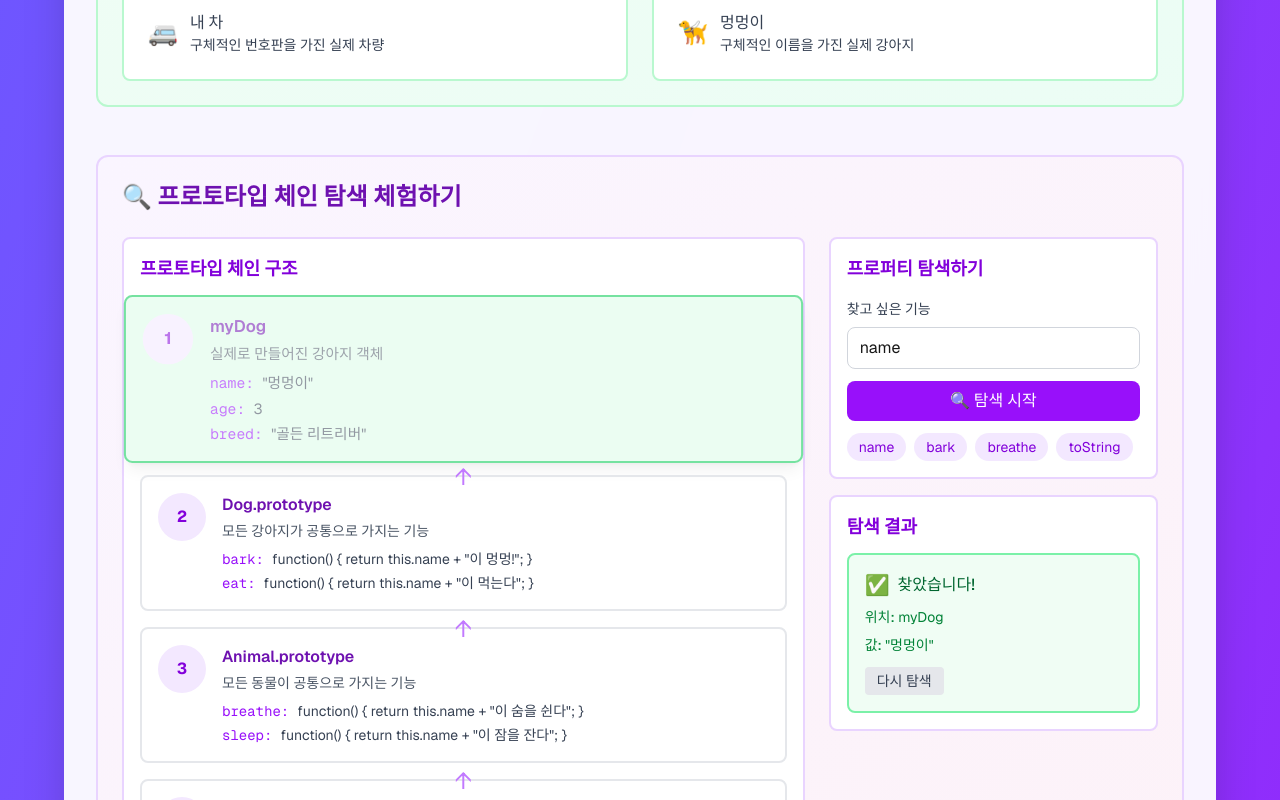
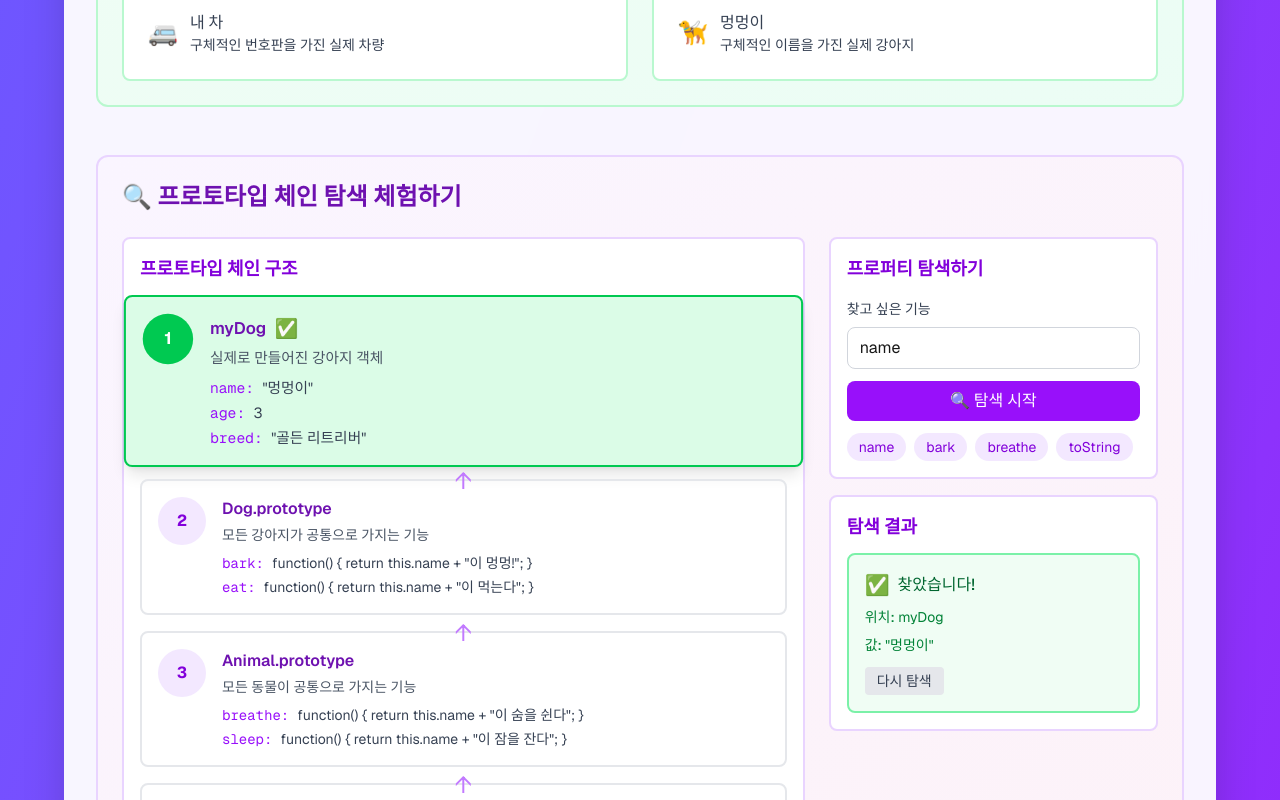
Before and after one commit to 1nnovator1105/javascript, a Next.js app: page /prototype in a window 1280 px wide. Both pictures are taken after a click on the button "🔍 탐색 시작". Shown: the part 1326-2126 px from the top of the page. Built offline with nearby package versions, Linux system fonts and the light colour scheme.

Commit message:
feat: prototype 시각화 보완

```diff
--- a/src/components/prototype/ui/PrototypeLanding.tsx
+++ b/src/components/prototype/ui/PrototypeLanding.tsx
@@ -222,14 +222,18 @@ console.log(myDog.hasOwnProperty('bark'));  // false (프로토타입 메서드)
 
     const animate = () => {
       if (currentStep < steps.length) {
+        // 현재 단계와 이전 단계들을 모두 하이라이트
+        const highlightedSteps = steps.slice(0, currentStep + 1);
+
         setAnimationState((prev) => ({
           ...prev,
           currentStep,
-          highlightedNodes: [steps[currentStep]],
+          highlightedNodes: highlightedSteps,
         }));
 
         const currentNode = prototypeChain[currentStep];
         if (currentNode && currentNode.properties[property] !== undefined) {
+          // 찾았을 때 성공 애니메이션
           setTimeout(() => {
             setSearchResult({
               found: true,
@@ -240,17 +244,18 @@ console.log(myDog.hasOwnProperty('bark'));  // false (프로토타입 메서드)
             setAnimationState({
               isSearching: false,
               currentStep: currentStep,
-              highlightedNodes: [steps[currentStep]],
+              highlightedNodes: [steps[currentStep]], // 찾은 노드만 하이라이트
             });
-          }, 800);
+          }, 1200);
           return;
         }
 
         currentStep++;
 
         if (currentStep < steps.length) {
-          setTimeout(animate, 1000);
+          setTimeout(animate, 1500); // 애니메이션 속도 조정
         } else {
+          // 찾지 못했을 때
           setTimeout(() => {
             setSearchResult({
               found: false,
@@ -263,7 +268,7 @@ console.log(myDog.hasOwnProperty('bark'));  // false (프로토타입 메서드)
               currentStep: 0,
               highlightedNodes: [],
             });
-          }, 800);
+          }, 1200);
         }
       }
     };
@@ -431,6 +436,28 @@ console.log(myDog.hasOwnProperty('bark'));  // false (프로토타입 메서드)
           🔍 프로토타입 체인 탐색 체험하기
         </h2>
 
+        {/* 탐색 상태 표시 */}
+        {animationState.isSearching && (
+          <div className="mb-6 bg-blue-50 border-2 border-blue-200 rounded-lg p-4">
+            <div className="flex items-center gap-3">
+              <span className="text-blue-600 animate-spin text-2xl">🔍</span>
+              <div>
+                <h3 className="font-semibold text-blue-800">
+                  &ldquo;{searchProperty}&rdquo; 속성을 찾는 중...
+                </h3>
+                <p className="text-sm text-blue-600">
+                  {prototypeChain[animationState.currentStep]?.name}에서 검색
+                  중입니다.
+                  {animationState.currentStep === 0 &&
+                    " 먼저 자기 자신에서 찾아보고 있어요!"}
+                  {animationState.currentStep > 0 &&
+                    " 없으면 부모로 올라가서 찾아보겠습니다!"}
+                </p>
+              </div>
+            </div>
+          </div>
+        )}
+
         <div className="grid grid-cols-1 lg:grid-cols-3 gap-6">
           {/* 체인 시각화 */}
           <div className="lg:col-span-2">
@@ -439,29 +466,71 @@ console.log(myDog.hasOwnProperty('bark'));  // false (프로토타입 메서드)
                 프로토타입 체인 구조
               </h3>
               <div className="space-y-4">
-                {prototypeChain.map((node, index) => (
+                {prototypeChain.map((node, index) => {
+                  const isHighlighted =
+                    animationState.highlightedNodes.includes(node.name);
+                  const isCurrentStep =
+                    animationState.currentStep === index &&
+                    animationState.isSearching;
+                  const isPreviousStep =
+                    index < animationState.currentStep &&
+                    animationState.isSearching;
+
+                  return (
                     <div
                       key={node.id}
-                    className={`relative p-4 rounded-lg border-2 transition-all duration-500 ${
-                      animationState.highlightedNodes.includes(node.name)
-                        ? "border-green-500 bg-green-100 scale-105 shadow-lg animate-pulse"
+                      className={`relative p-4 rounded-lg border-2 transition-all duration-700 ${
+                        isCurrentStep
+                          ? "border-blue-500 bg-blue-100 scale-105 shadow-lg animate-bounce"
+                          : isHighlighted
+                          ? "border-green-500 bg-green-100 scale-105 shadow-lg"
+                          : isPreviousStep
+                          ? "border-gray-400 bg-gray-50"
                           : "border-gray-200 hover:border-purple-300"
                       }`}
                     >
                       {/* 연결선 */}
                       {index > 0 && (
                         <div className="absolute -top-4 left-1/2 transform -translate-x-1/2">
-                        <div className="text-purple-400 text-2xl">↑</div>
+                          <div
+                            className={`text-2xl transition-all duration-500 ${
+                              isPreviousStep || isCurrentStep
+                                ? "text-blue-500 animate-pulse"
+                                : isHighlighted
+                                ? "text-green-500"
+                                : "text-purple-400"
+                            }`}
+                          >
+                            ↑
+                          </div>
                         </div>
                       )}
 
                       <div className="flex items-start gap-4">
-                      <div className="flex-shrink-0 w-12 h-12 bg-purple-100 rounded-full flex items-center justify-center text-purple-700 font-bold">
+                        <div
+                          className={`flex-shrink-0 w-12 h-12 rounded-full flex items-center justify-center font-bold transition-all duration-500 ${
+                            isCurrentStep
+                              ? "bg-blue-500 text-white"
+                              : isHighlighted
+                              ? "bg-green-500 text-white"
+                              : isPreviousStep
+                              ? "bg-gray-400 text-white"
+                              : "bg-purple-100 text-purple-700"
+                          }`}
+                        >
                           {index + 1}
                         </div>
                         <div className="flex-1">
-                        <h4 className="font-semibold text-purple-800 mb-1">
+                          <h4 className="font-semibold text-purple-800 mb-1 flex items-center gap-2">
                             {node.name}
+                            {isCurrentStep && (
+                              <span className="text-blue-600 animate-spin text-lg">
+                                🔍
+                              </span>
+                            )}
+                            {isHighlighted && !isCurrentStep && (
+                              <span className="text-green-600 text-lg">✅</span>
+                            )}
                           </h4>
                           <p className="text-sm text-gray-600 mb-2">
                             {node.description}
@@ -471,7 +540,11 @@ console.log(myDog.hasOwnProperty('bark'));  // false (프로토타입 메서드)
                               ([key, value]) => (
                                 <div
                                   key={key}
-                                className="flex items-center gap-2 text-sm"
+                                  className={`flex items-center gap-2 text-sm transition-all duration-300 ${
+                                    isCurrentStep && key === searchProperty
+                                      ? "bg-yellow-100 border border-yellow-300 rounded px-2 py-1"
+                                      : ""
+                                  }`}
                                 >
                                   <span className="font-mono text-purple-600">
                                     {key}:
@@ -486,7 +559,8 @@ console.log(myDog.hasOwnProperty('bark'));  // false (프로토타입 메서드)
                         </div>
                       </div>
                     </div>
-                ))}
+                  );
+                })}
               </div>
             </div>
           </div>
```
Lines whose indentation alone changed are shown as unchanged.
